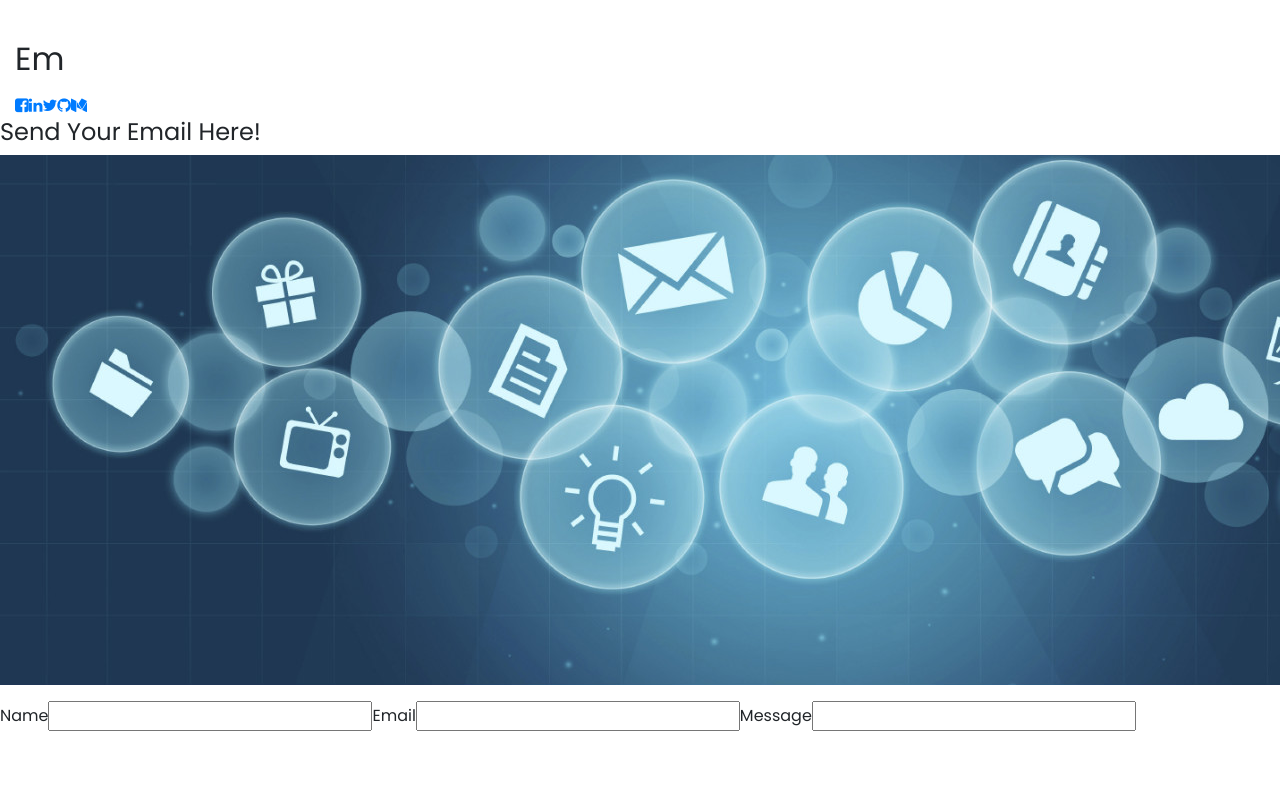
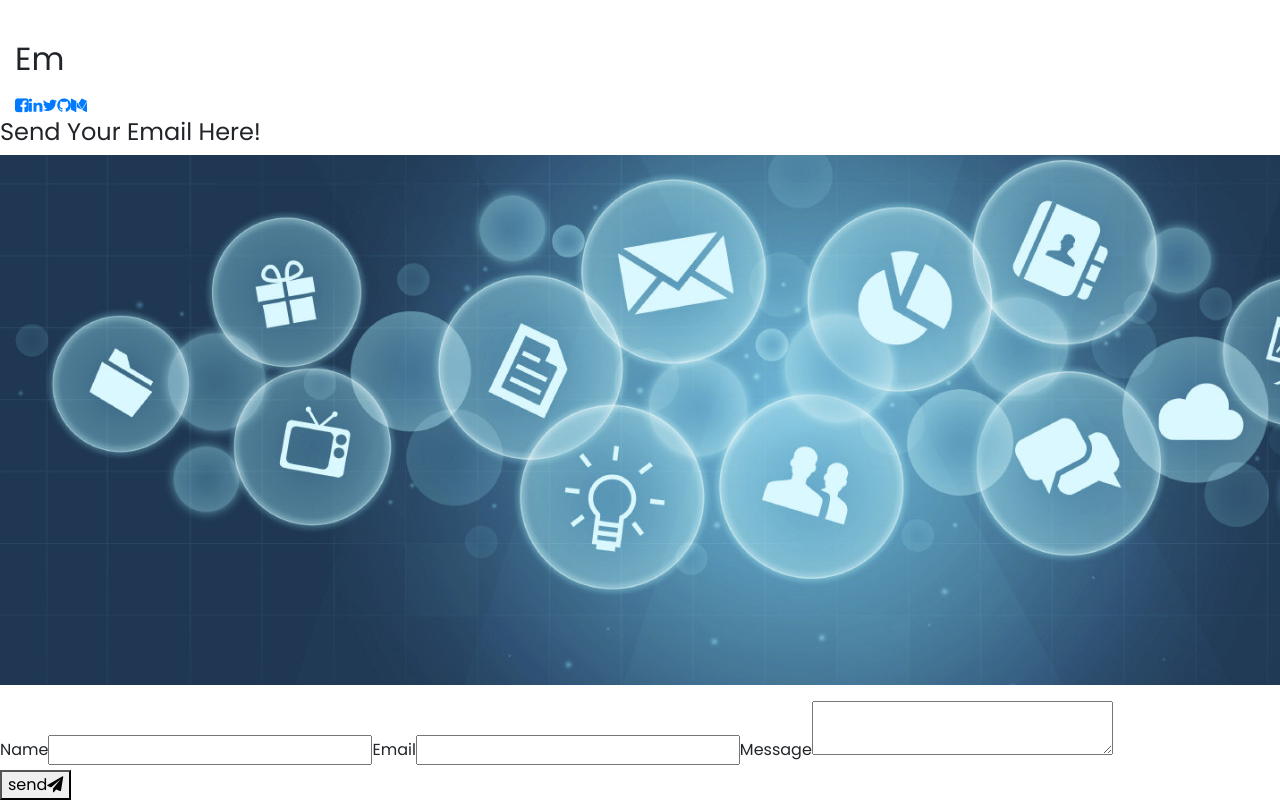
Before and after one commit to ellijs/Jessica-Lee, a React (Create React App) app in the folder jessica-lee/: page / in a window 1280 px wide. Shown: the part 2850-3650 px from the top of the page. Before the commit the page ends 3586 px from the top, so only its background shows below. Built offline with nearby package versions, Linux system fonts and the light colour scheme; a web font is replaced by a local one.

Commit message:
Adding btn

```diff
--- a/jessica-lee/src/PortfolioContainer/ContactMe/ContactMe.js
+++ b/jessica-lee/src/PortfolioContainer/ContactMe/ContactMe.js
@@ -73,7 +73,13 @@ function ContactMe(props) {
                         <label htmlFor='email'>Email</label>
                         <input type='text'></input>
                         <label htmlFor='message'>Message</label>
-                        <input type='text'></input>
+                        <textarea type='text'></textarea>
+
+                        <div className='send-btn'>
+                            <button type='submit'>
+                                send<i className='fa fa-paper-plane'></i>
+                            </button>
+                        </div>
                     </form>
                 </div>
             </div>
```
